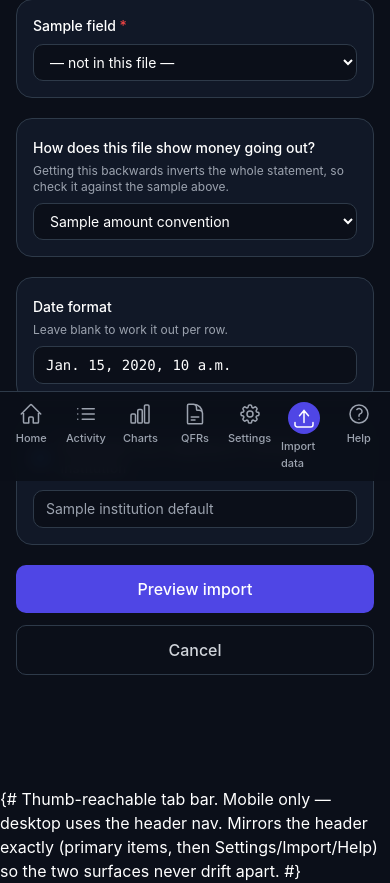
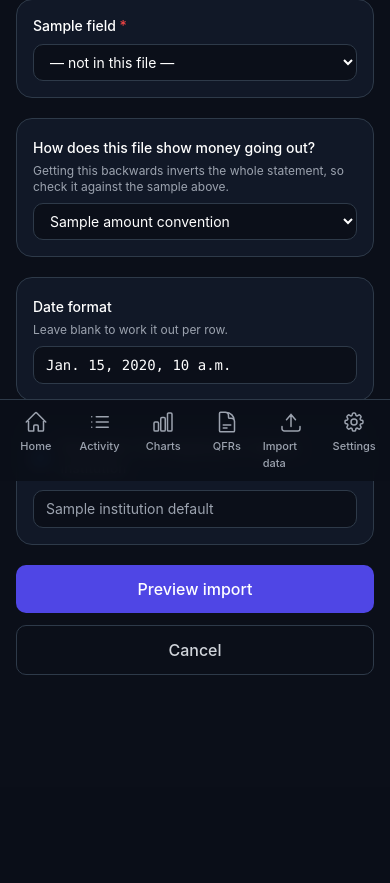
Before and after one commit to dimays/datamays, a Django app: template finance/templates/finance/imports/map.html in a window 390 px wide. Shown: the part 363-1246 px from the top of the page. After the commit the page ends 1038 px from the top, so only its background shows below. Run offline with Django 5.2, Linux system fonts and the light colour scheme; the template is opened without the code that fills it: most values are stand-ins (such as "Sample title", 1, 10 or a date in 2020); parts of the project's set-up code (start-up, migrations or seed data) failed here and were passed over.

Commit message:
Fix a leaked template comment, drop Import's CTA styling, restore Help to the dropdown, reorder nav
- Fix a real bug: a Django {# #} comment spanning multiple lines isn't
  stripped by the template engine, so its literal text was rendering on
  every page (most visibly on QFRs, where it landed right above the
  content). Replaced with {% comment %}{% endcomment %}, which does
  support multiple lines.
- Drop Import data's blue call-to-action treatment entirely -- it looked
  out of place next to the plain icon/text nav items everywhere else. It
  now matches Settings/Home/Activity/etc. exactly, on both the header and
  the mobile tab bar.
- Move Help back into the account dropdown, off the top-level nav -- the
  bottom tab bar had grown to six buttons, which is too many for a thumb
  bar.
- Reorder the remaining secondary items so Settings sits at the far
  right, after Import data, on both the desktop header and the mobile
  tab bar.

Co-Authored-By: Claude Sonnet 5 <noreply@anthropic.com>

```diff
--- a/finance/templates/finance/partials/header.html
+++ b/finance/templates/finance/partials/header.html
@@ -19,18 +19,11 @@
         </a>
       {% endfor %}
       {% for item in secondary_nav_items %}
-        {% if item.is_button %}
-          <a href="{{ item.href }}"
-             class="rounded-button bg-primary px-3.5 py-2 text-xs font-medium text-white transition hover:bg-primary-600">
-            {{ item.label }}
-          </a>
-        {% else %}
-          <a href="{{ item.href }}"
-             class="transition hover:text-text-primary {% if item.is_active %}font-semibold text-text-primary{% endif %}"
-             {% if item.is_active %}aria-current="page"{% endif %}>
-            {{ item.label }}
-          </a>
-        {% endif %}
+        <a href="{{ item.href }}"
+           class="transition hover:text-text-primary {% if item.is_active %}font-semibold text-text-primary{% endif %}"
+           {% if item.is_active %}aria-current="page"{% endif %}>
+          {{ item.label }}
+        </a>
       {% endfor %}
     </nav>
 
@@ -54,6 +47,8 @@
            class="block px-4 py-2.5 text-sm text-text-secondary transition hover:bg-muted hover:text-text-primary">Alerts &amp; reports</a>
         <a href="{% url 'finance:preferences' %}" role="menuitem"
            class="block px-4 py-2.5 text-sm text-text-secondary transition hover:bg-muted hover:text-text-primary">Preferences</a>
+        <a href="{% url 'finance:help' %}" role="menuitem"
+           class="block px-4 py-2.5 text-sm text-text-secondary transition hover:bg-muted hover:text-text-primary">Help</a>
         <a href="{% url 'core:home' %}" role="menuitem"
            class="block border-t border-border px-4 py-2.5 text-sm text-text-muted transition hover:bg-muted hover:text-text-primary">Back to datamays.com</a>
 
--- a/finance/templates/finance/partials/nav_bottom.html
+++ b/finance/templates/finance/partials/nav_bottom.html
@@ -2,9 +2,11 @@
 {% finance_nav as nav_items %}
 {% finance_secondary_nav as secondary_nav_items %}
 
-{# Thumb-reachable tab bar. Mobile only — desktop uses the header nav. Mirrors
-   the header exactly (primary items, then Settings/Import/Help) so the two
-   surfaces never drift apart. #}
+{% comment %}
+  Thumb-reachable tab bar. Mobile only — desktop uses the header nav. Mirrors
+  the header exactly (primary items, then Import/Settings) so the two
+  surfaces never drift apart.
+{% endcomment %}
 <nav class="fixed inset-x-0 bottom-0 z-40 border-t border-border bg-background/95 pb-[env(safe-area-inset-bottom)] backdrop-blur md:hidden"
      aria-label="Primary">
   <ul class="mx-auto flex max-w-5xl items-stretch justify-between px-1">
@@ -23,13 +25,7 @@
         <a href="{{ item.href }}"
            class="flex flex-col items-center gap-1 px-1 py-2.5 text-[11px] font-medium transition {% if item.is_active %}text-accent{% else %}text-text-muted hover:text-text-secondary{% endif %}"
            {% if item.is_active %}aria-current="page"{% endif %}>
-          {% if item.is_button %}
-            <span class="rounded-full bg-primary p-1 text-white">
-              {% include "finance/icons/"|add:item.icon|add:".html" %}
-            </span>
-          {% else %}
-            {% include "finance/icons/"|add:item.icon|add:".html" %}
-          {% endif %}
+          {% include "finance/icons/"|add:item.icon|add:".html" %}
           <span>{{ item.label }}</span>
         </a>
       </li>
--- a/finance/templatetags/finance_nav.py
+++ b/finance/templatetags/finance_nav.py
@@ -14,9 +14,16 @@ PRIMARY_NAV = [
 
 # App navigation that isn't daily-use, but still belongs at the top level
 # rather than buried in the account dropdown (which is reserved for
-# user-specific things — preferences, alerts, sign out). Shown on both the
-# desktop header and the mobile tab bar, so the two never drift apart.
+# user-specific things — preferences, alerts, help, sign out). Shown on both
+# the desktop header and the mobile tab bar, so the two never drift apart.
+# Import before Settings, per an explicit "Settings at the far right" ask.
 SECONDARY_NAV = [
+    {
+        "url_name": "imports",
+        "label": "Import data",
+        "icon": "upload",
+        "related": ["import_schemas", "import_upload", "import_map", "import_preview"],
+    },
     {
         "url_name": "settings",
         "label": "Settings",
@@ -27,14 +34,6 @@ SECONDARY_NAV = [
             "account_create", "account_edit", "rules",
         ],
     },
-    {
-        "url_name": "imports",
-        "label": "Import data",
-        "icon": "upload",
-        "related": ["import_schemas", "import_upload", "import_map", "import_preview"],
-        "is_button": True,
-    },
-    {"url_name": "help", "label": "Help", "icon": "help"},
 ]
 
 
@@ -60,5 +59,6 @@ def finance_nav(context):
 
 @register.simple_tag(takes_context=True)
 def finance_secondary_nav(context):
-    """Desktop-header-only nav items (Settings, Import, Help)."""
+    """Secondary nav items (Import, Settings) — shown on both the desktop
+    header and the mobile tab bar, after the primary items."""
     return _resolve(context, SECONDARY_NAV)
```
Also changed, not shown: finance/tests/test_navigation.py (+44 -16 lines), static/css/tailwind.css.
